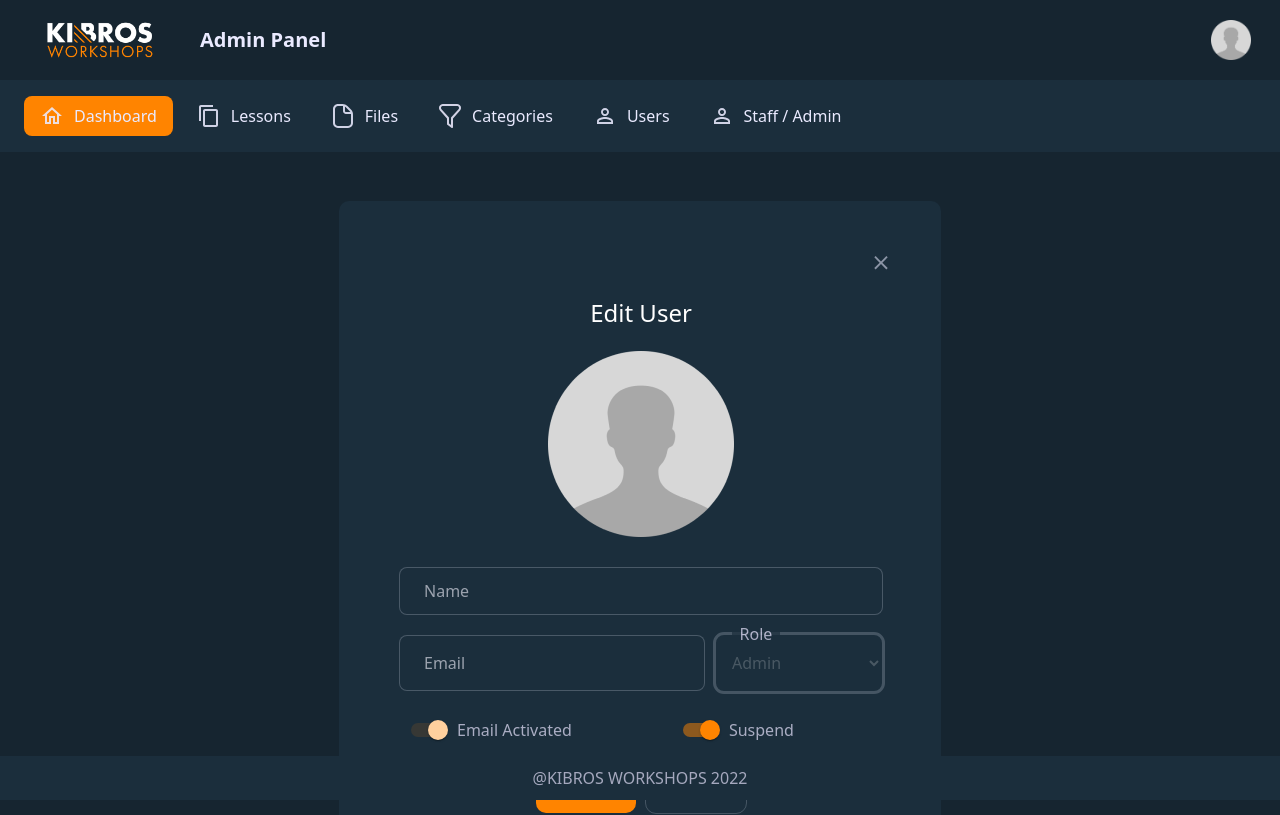
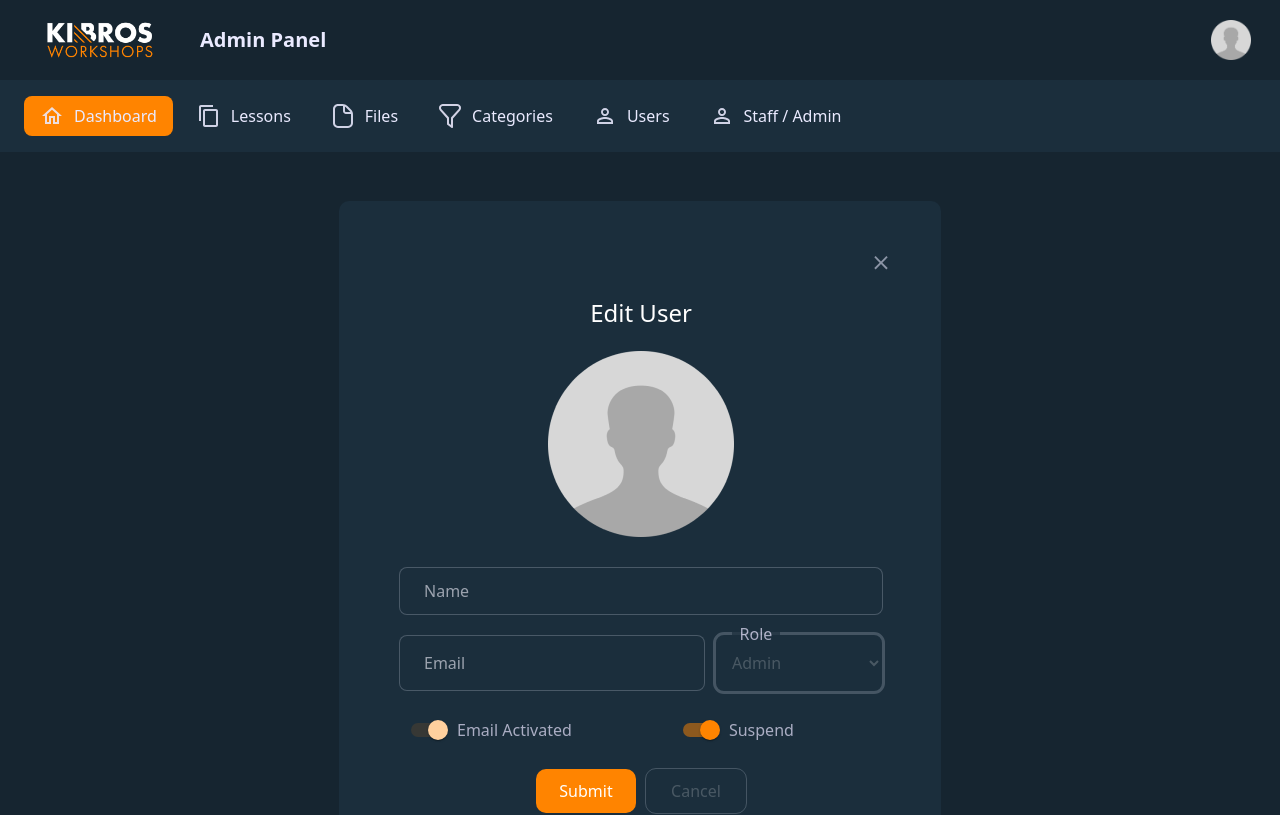
Before and after one commit to talalajmi/kibros-web-ui, a Next.js app: page /users in a window 1280 px wide. Shown: the top 815 px of the page. Built offline with nearby package versions, Linux system fonts and the light colour scheme.

Commit message:
Sticky navbar and fixed footer applied

```diff
--- a/components/layout/footer/Footer.tsx
+++ b/components/layout/footer/Footer.tsx
@@ -2,7 +2,7 @@ import React from "react";
 
 const Footer = () => {
   return (
-    <div className="absolute bottom-0 flex w-screen items-center justify-center bg-primaryLight p-10 text-darkTextSecondary/[0.68]">
+    <div className="flex w-screen items-center justify-center p-10 text-darkTextSecondary/[0.68]">
       @KIBROS WORKSHOPS 2022
     </div>
   );
--- a/components/layout/navbar/Navbar.tsx
+++ b/components/layout/navbar/Navbar.tsx
@@ -16,7 +16,7 @@ const Navbar = () => {
   const [showDropdown, setShowDropdown] = useState(false);
 
   return (
-    <div className="relative flex flex-col">
+    <div className="flex flex-col bg-primary">
       <div className="flex items-center justify-between py-[15px]">
         <div className="flex items-center justify-start">
           <Image
--- a/pages/_app.tsx
+++ b/pages/_app.tsx
@@ -7,9 +7,17 @@ import { Footer, Navbar } from "../components";
 function MyApp({ Component, pageProps }: AppProps) {
   return (
     <ThemeProvider theme={theme}>
-      <Navbar />
-      <Component {...pageProps} />;
-      <Footer />
+      <div className="flex h-screen flex-col justify-between">
+        <header className="sticky top-0 z-50">
+          <Navbar />
+        </header>
+        <main>
+          <Component {...pageProps} />
+        </main>
+        <footer>
+          <Footer />
+        </footer>
+      </div>
     </ThemeProvider>
   );
 }
--- a/pages/index.tsx
+++ b/pages/index.tsx
@@ -4,7 +4,7 @@ import { LessonModal, Navbar } from "../components";
 
 const Home: NextPage = () => {
   return (
-    <div className="flex h-screen w-full flex-col items-center justify-center text-white"></div>
+    <div className="flex flex-col items-center justify-center text-white"></div>
   );
 };
 
```
